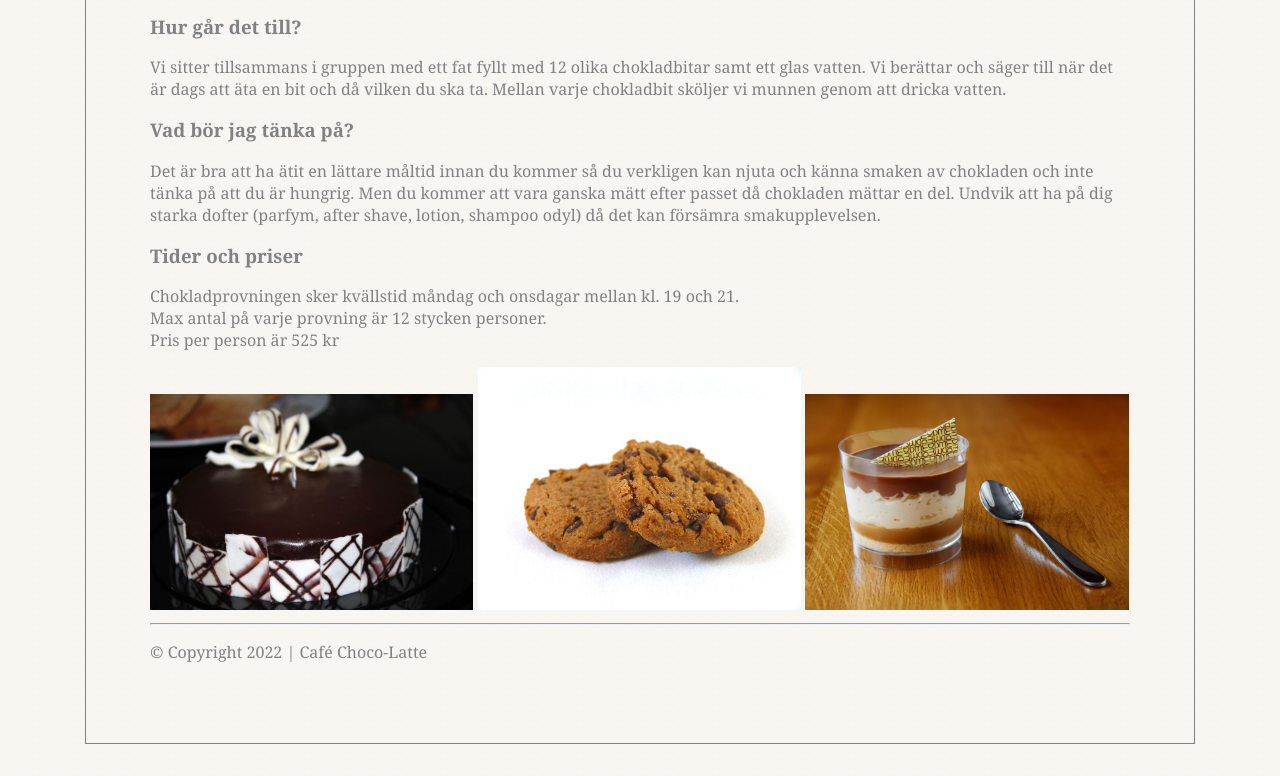
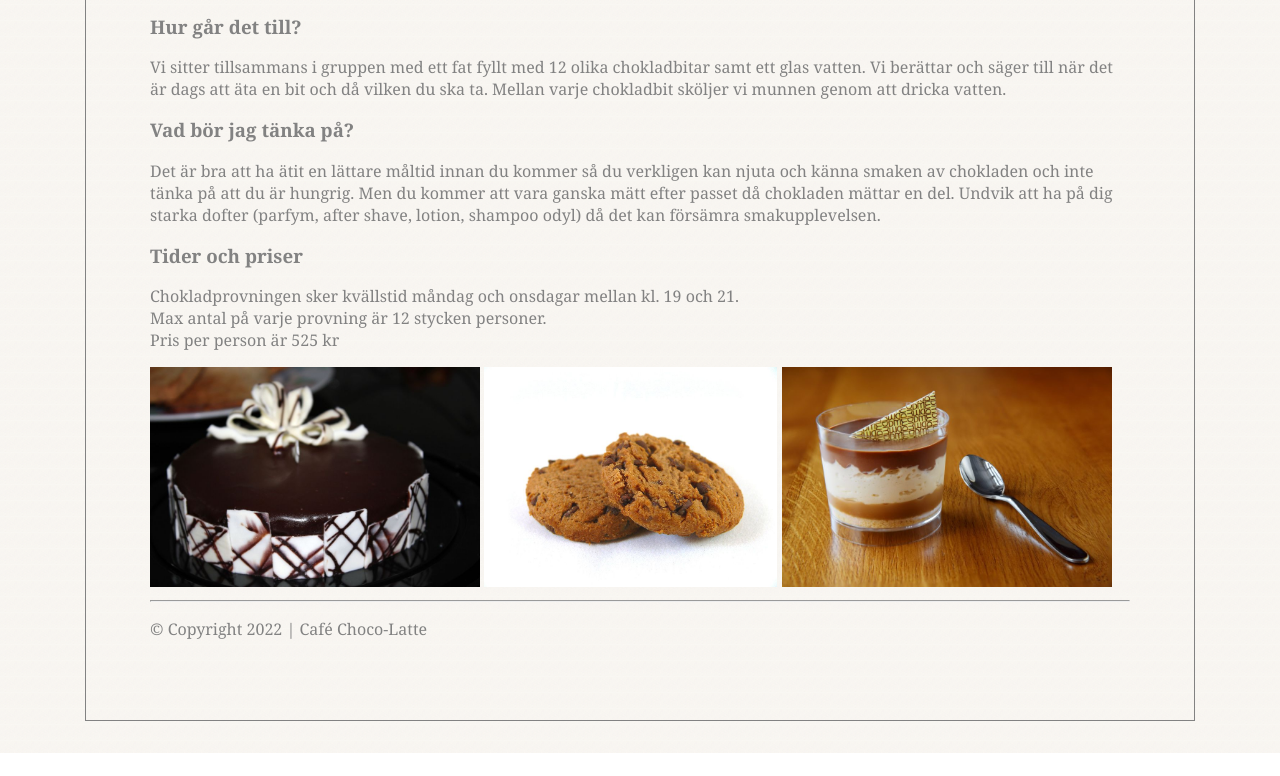
Before and after one commit to Fredagsmys/webdev-coffee-shop, a plain HTML site: page chokladprovning.html in a window 1280 px wide. Shown: the part 666-1442 px from the top of the page. After the commit the page ends 1419 px from the top, so only its background shows below. Drawn offline with Linux system fonts and the light colour scheme.

Commit message:
final versino

```diff
--- a/chokladprovning.html
+++ b/chokladprovning.html
@@ -60,9 +60,9 @@
             Max antal på varje provning är 12 stycken personer.<br>
             Pris per person är 525 kr
         </p>
-        <img src="bilder/chocolate-cake-2.jpg" alt="chocolate cake" width="33%">
-        <img src="bilder/chocolate-chip-cookies.jpg" alt="chocolate chip" width="33%">
-        <img src="bilder/chocolate-dessert.jpg" alt="chocolate dessert" width="33%">
+            <img src="bilder/chocolate-cake-2.jpg" alt="chocolate cake" height="220px">
+            <img src="bilder/chocolate-chip-cookies.jpg" alt="chocolate chip" height="220px">
+            <img src="bilder/chocolate-dessert.jpg" alt="chocolate dessert" height="220px">
         <hr>
         <p>© Copyright 2022 | Café Choco-Latte</p>
 
```
Also changed, not shown: index.html (+3 -3 lines), kakao.html (+1 -0 lines), bokning.html (indentation only). Lines whose indentation alone changed are shown as unchanged.
